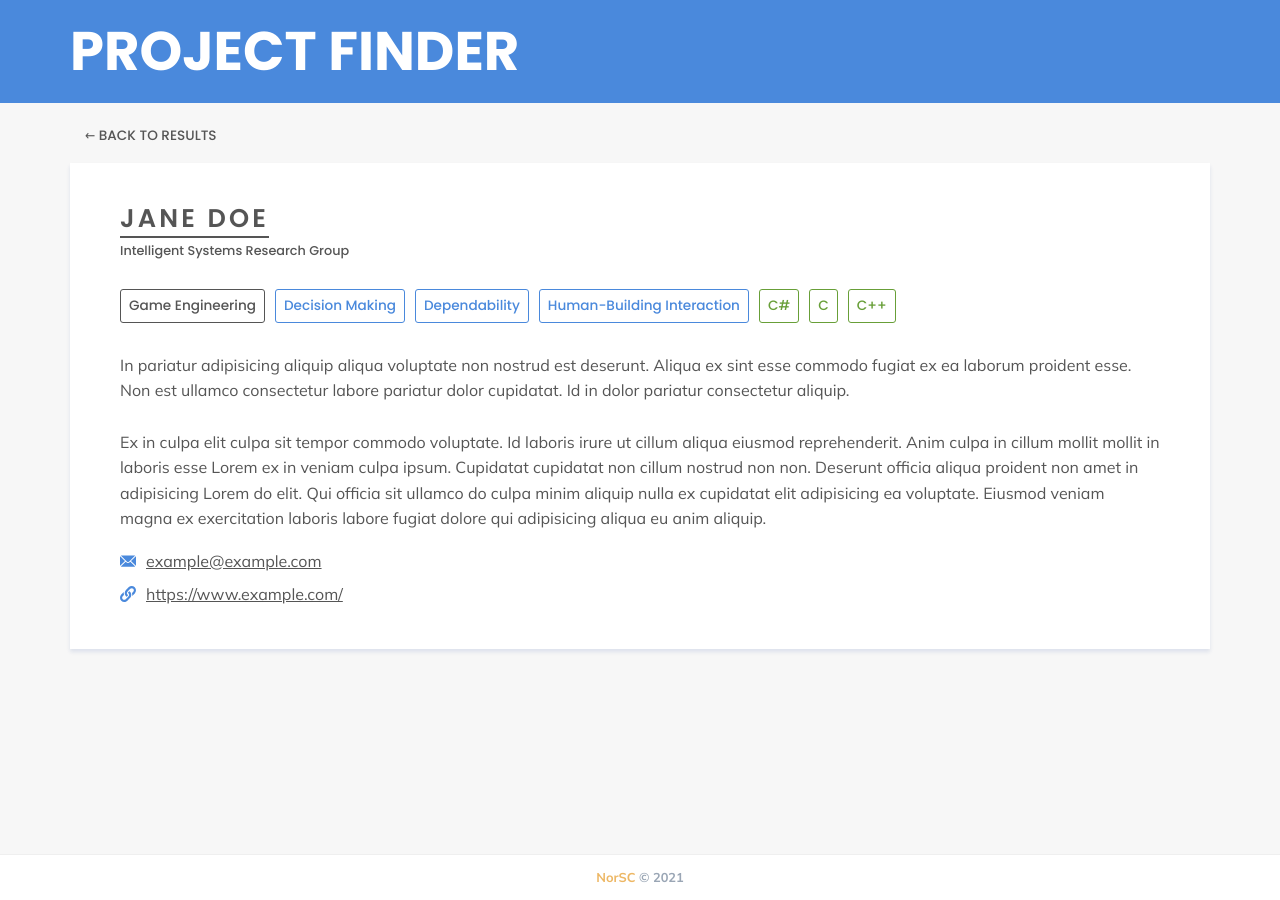
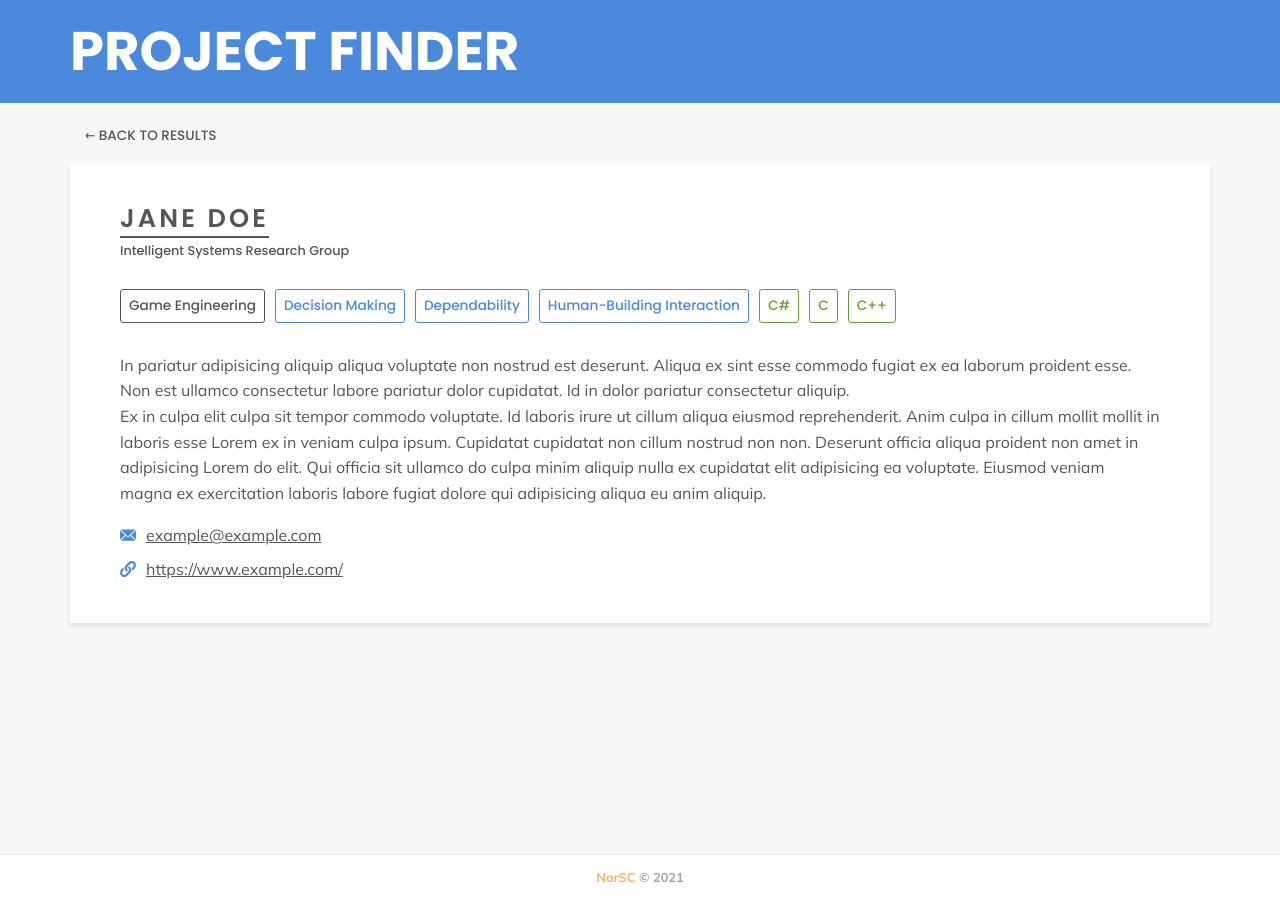
Before and after one commit to NorSC/supervisor-search, a Jekyll site: the page built from _supervisors/someone2.md, in a window 1280 px wide. Built offline with Jekyll 4.4.1, drawn with Linux system fonts in a browser that asks for light colours; a script that is not in the unit is left out; some of the changed lines change nothing that is shown.

Commit message:
updated layout

```diff
--- a/_layouts/default.html
+++ b/_layouts/default.html
@@ -22,7 +22,7 @@
             'research_theme': '{{ supervisor.research_themes | join: "," | xml_escape }}',
             'additional_keywords': '{{ supervisor.additional_keywords | join: "," | xml_escape }}',
             'technologies_languages': '{{ supervisor.technologies_languages | join: "," | xml_escape }}',
-            'additional_details': `{{ supervisor.additional_details | strip_html | strip_newlines | xml_escape | replace: "`", "&#96;" }}`,
+            'additional_details': `{{ supervisor.additional_details | strip_html | strip_newlines | xml_escape | replace: "`", "&#96;" | replace: "$", "&#36;" }}`,
             'url': '{{ supervisors.url | xml_escape }}',
             'data' :  {
               'title': '{{ supervisor.title | xml_escape }}',
@@ -30,7 +30,7 @@
               'research_theme': '{{ supervisor.research_themes | jsonify }}',
               'additional_keywords': '{{ supervisor.additional_keywords | jsonify }}',
               'technologies_languages': '{{ supervisor.technologies_languages | jsonify }}',
-              'additional_details': `{{ supervisor.additional_details | xml_escape | strip | newline_to_br  | replace: "`", "&#96;" }}`,
+              'additional_details': `{{ supervisor.additional_details | xml_escape | strip  | replace: "`", "&#96;" | replace: "$", "&#36;" }}`,
               'website': '{{ supervisor.website | xml_escape  }}',
               'email': '{{ supervisor.email | xml_escape }}'
             }
--- a/_layouts/supervisor.html
+++ b/_layouts/supervisor.html
@@ -29,7 +29,7 @@
             {% endfor %}
           </div>
         </div>
-        <div class="additional-details">{{ page.additional_details | strip | newline_to_br }}</div>
+        <div class="additional-details">{{ page.additional_details | strip  }}</div>
         <div class="contact-details">
           {% if page.email and page.email != blank %}
           <div class="contact contact-email">
```
